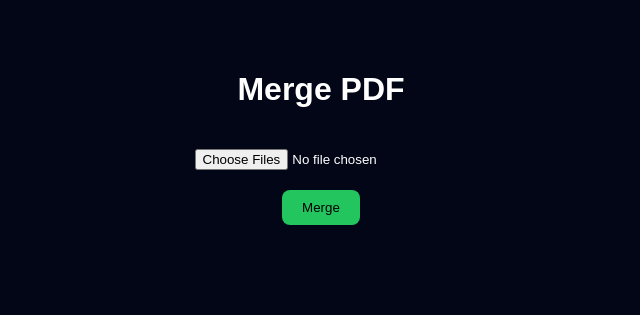
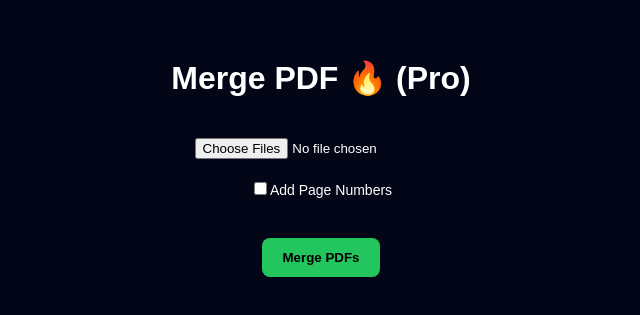
Before and after one commit to goalandpriority-ui/file-lab, a Next.js app: page /merge-pdf in a window 1280 px wide. Shown: the part 263-578 px from the top of the page, without its empty margins (319-959 px from the left). Built offline with nearby package versions, Linux system fonts and the light colour scheme.

Commit message:
Update page.js

```diff
--- a/app/merge-pdf/page.js
+++ b/app/merge-pdf/page.js
@@ -1,109 +1,172 @@
 "use client"
 
 import { useState } from "react"
+import { PDFDocument, rgb, StandardFonts } from "pdf-lib"
 
 export default function Page() {
   const [files, setFiles] = useState([])
   const [loading, setLoading] = useState(false)
-  const [downloadUrl, setDownloadUrl] = useState("")
-  const [status, setStatus] = useState("")
+  const [addPageNumbers, setAddPageNumbers] = useState(false)
 
-  const handleConvert = async () => {
-    if (files.length < 2) return alert("Select at least 2 PDFs")
+  // 🔥 ADD FILES
+  const handleFiles = (e) => {
+    setFiles([...files, ...Array.from(e.target.files)])
+  }
+
+  // 🔥 REMOVE FILE
+  const removeFile = (index) => {
+    const updated = [...files]
+    updated.splice(index, 1)
+    setFiles(updated)
+  }
+
+  // 🔥 MOVE (REORDER)
+  const moveFile = (index, dir) => {
+    const updated = [...files]
+    const target = index + dir
+    if (target < 0 || target >= files.length) return
+
+    const temp = updated[index]
+    updated[index] = updated[target]
+    updated[target] = temp
+
+    setFiles(updated)
+  }
+
+  // 🔥 MERGE
+  const handleMerge = async () => {
+    if (!files.length) return alert("Select PDFs")
 
     setLoading(true)
-    setDownloadUrl("")
-    setStatus("Preparing...")
 
     try {
-      // 🔥 Create job
-      const res = await fetch("/api/merge", {
-        method: "POST"
-      })
+      const mergedPdf = await PDFDocument.create()
+      const font = await mergedPdf.embedFont(StandardFonts.Helvetica)
 
-      const { uploadUrl, uploadParams, jobId } = await res.json()
+      let pageCount = 1
 
-      setStatus("Uploading files...")
+      for (let file of files) {
+        const bytes = await file.arrayBuffer()
+        const pdf = await PDFDocument.load(bytes)
 
-      // 🔥 Upload all files
-      for (let file of files) {
-        const uploadForm = new FormData()
+        const pages = await mergedPdf.copyPages(
+          pdf,
+          pdf.getPageIndices()
+        )
 
-        Object.keys(uploadParams).forEach((key) => {
-          uploadForm.append(key, uploadParams[key])
-        })
+        pages.forEach((page) => {
 
-        uploadForm.append("file", file)
+          // 🔥 ADD PAGE NUMBER
+          if (addPageNumbers) {
+            const { width, height } = page.getSize()
 
-        await fetch(uploadUrl, {
-          method: "POST",
-          body: uploadForm
+            page.drawText(`${pageCount}`, {
+              x: width - 40,
+              y: 20,
+              size: 10,
+              font,
+              color: rgb(0, 0, 0)
+            })
+          }
+
+          mergedPdf.addPage(page)
+          pageCount++
         })
       }
 
-      setStatus("Merging PDFs...")
+      const mergedBytes = await mergedPdf.save()
 
-      // 🔥 Poll status
-      const interval = setInterval(async () => {
-        const res = await fetch(`/api/status?jobId=${jobId}`)
-        const data = await res.json()
+      const blob = new Blob([mergedBytes], { type: "application/pdf" })
+      const url = URL.createObjectURL(blob)
 
-        if (data.done) {
-          clearInterval(interval)
-          setLoading(false)
-          setDownloadUrl(data.url)
-          setStatus("Done ✅")
-        }
-      }, 2000)
+      const a = document.createElement("a")
+      a.href = url
+      a.download = "merged.pdf"
+      a.click()
+
+      URL.revokeObjectURL(url)
 
     } catch (err) {
-      setLoading(false)
-      setStatus("Error ❌")
-      alert("Merge failed")
+      console.error(err)
+      alert("Error ❌")
     }
+
+    setLoading(false)
   }
 
   return (
-    <main style={{
-      display:"flex",
-      flexDirection:"column",
-      alignItems:"center",
-      justifyContent:"center",
-      height:"100vh",
-      gap:"20px",
-      background:"#020617",
-      color:"#fff"
-    }}>
-
-      <h1>Merge PDF</h1>
+    <main style={layout}>
+      <h1>Merge PDF 🔥 (Pro)</h1>
 
       <input
         type="file"
         multiple
         accept="application/pdf"
-        onChange={(e)=>setFiles([...e.target.files])}
+        onChange={handleFiles}
       />
 
-      <button
-        onClick={handleConvert}
-        disabled={loading}
-        style={{
-          padding:"10px 20px",
-          background: loading ? "#555" : "#22c55e",
-          border:"none",
-          borderRadius:"8px",
-          color:"#000"
-        }}
-      >
-        {loading ? status : "Merge"}
+      {/* 🔥 TOGGLE PAGE NUMBER */}
+      <label style={{fontSize:"14px"}}>
+        <input
+          type="checkbox"
+          checked={addPageNumbers}
+          onChange={()=>setAddPageNumbers(!addPageNumbers)}
+        />
+        Add Page Numbers
+      </label>
+
+      {/* 🔥 FILE LIST */}
+      <div style={{width:"100%", maxWidth:"300px"}}>
+        {files.map((f, i) => (
+          <div key={i} style={fileBox}>
+            <span style={{fontSize:"12px"}}>
+              {i+1}. {f.name}
+            </span>
+
+            <div style={{display:"flex", gap:"5px"}}>
+              <button onClick={()=>moveFile(i,-1)}>⬆️</button>
+              <button onClick={()=>moveFile(i,1)}>⬇️</button>
+              <button onClick={()=>removeFile(i)}>❌</button>
+            </div>
+          </div>
+        ))}
+      </div>
+
+      <button onClick={handleMerge} style={btn}>
+        {loading ? "Merging..." : "Merge PDFs"}
       </button>
-
-      {downloadUrl && (
-        <a href={downloadUrl} target="_blank">
-          Download Merged PDF 🔥
-        </a>
-      )}
 
     </main>
   )
-    }
+}
+
+const layout = {
+  display:"flex",
+  flexDirection:"column",
+  alignItems:"center",
+  justifyContent:"center",
+  minHeight:"100vh",
+  gap:"20px",
+  background:"#020617",
+  color:"#fff",
+  padding:"20px"
+}
+
+const btn = {
+  padding:"12px 20px",
+  background:"#22c55e",
+  border:"none",
+  borderRadius:"8px",
+  color:"#000",
+  fontWeight:"bold"
+}
+
+const fileBox = {
+  display:"flex",
+  justifyContent:"space-between",
+  alignItems:"center",
+  padding:"8px",
+  marginBottom:"5px",
+  background:"#111",
+  borderRadius:"6px"
+        }
```
